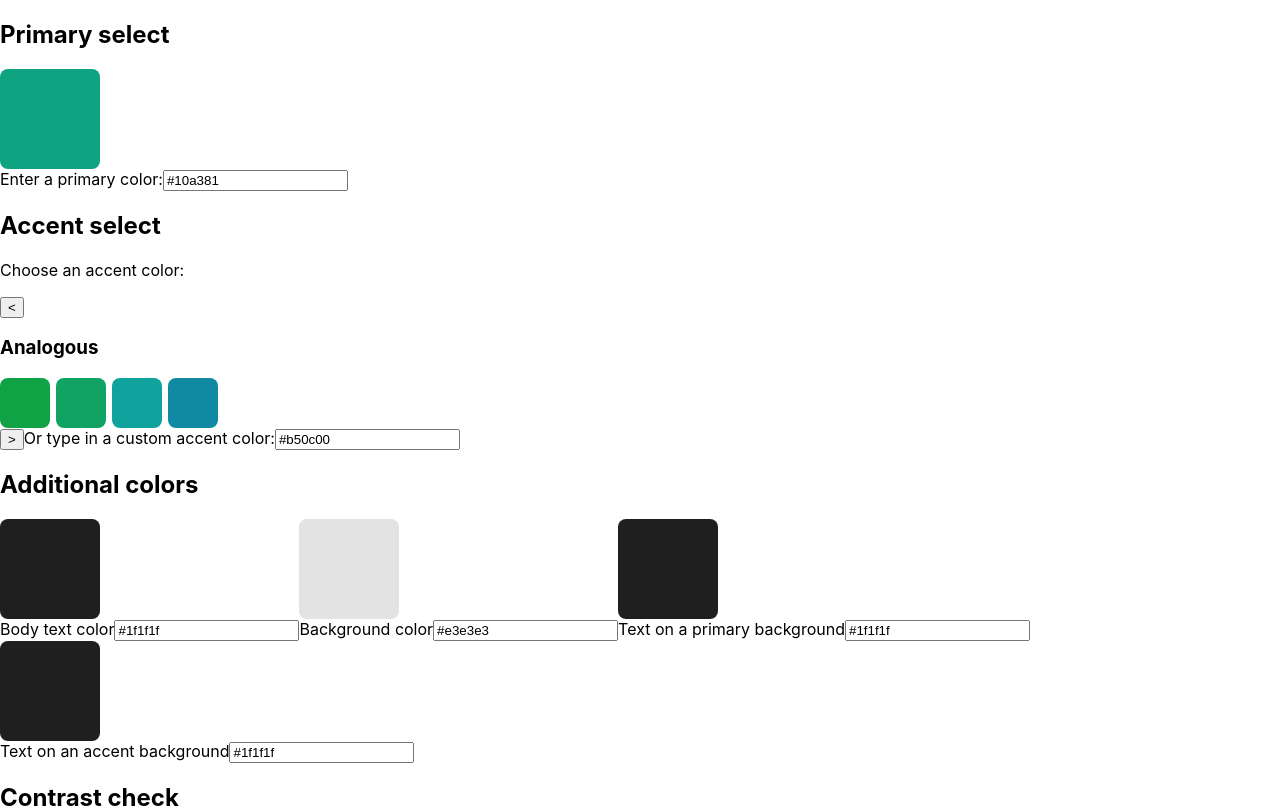
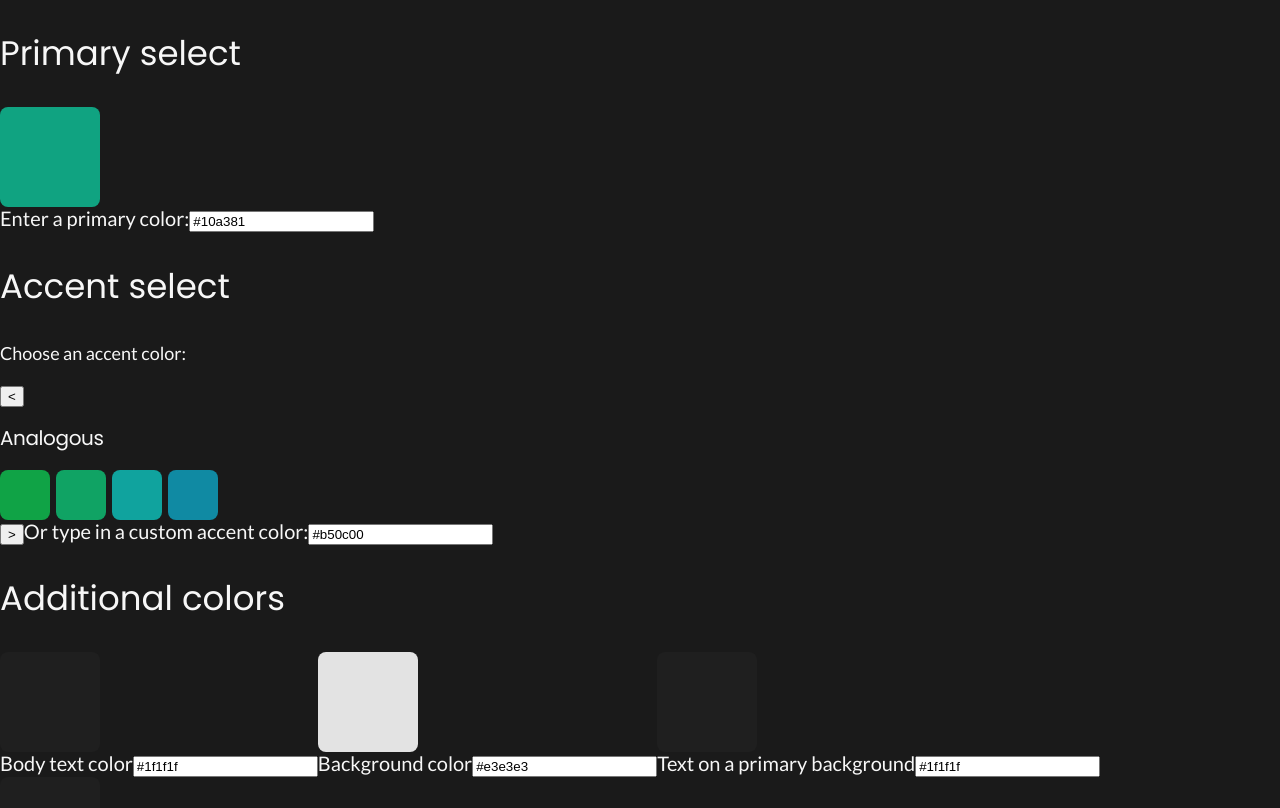
Before and after one commit to cagloria/palette-contrast, a React (Create React App) app: page / in a window 1280 px wide. Shown: the top 808 px of the page. Built offline with nearby package versions, Linux system fonts and the light colour scheme.

Commit message:
Applied typography styling

```diff
--- a/src/components/accent/AccentColorScheme.js
+++ b/src/components/accent/AccentColorScheme.js
@@ -88,7 +88,7 @@ function AccentColorScheme({
 
     return (
         <div>
-            <h3>{schemeName}</h3>
+            <h3 className="accent-color-scheme__header">{schemeName}</h3>
             <SchemeContainer>
                 {colorsArr.map((color) => (
                     <AccentButton
--- a/src/components/accent/AccentSelect.js
+++ b/src/components/accent/AccentSelect.js
@@ -24,7 +24,7 @@ function AccentSelect({ primary, accent, onAccentChange }) {
         }
     }, [schemeIndex, schemes]);
 
-    function incrementScheme() {
+    function nextScheme() {
         const nextIndex = schemeIndex + 1;
 
         if (schemeIndex >= schemes.length) {
@@ -34,7 +34,7 @@ function AccentSelect({ primary, accent, onAccentChange }) {
         }
     }
 
-    function decrementScheme() {
+    function previousScheme() {
         const nextIndex = schemeIndex - 1;
 
         if (nextIndex < 0) {
@@ -60,7 +60,7 @@ function AccentSelect({ primary, accent, onAccentChange }) {
             <p>Choose an accent color:</p>
 
             <button
-                onClick={decrementScheme}
+                onClick={previousScheme}
                 aria-label="See previous color scheme"
             >
                 {"<"}
@@ -74,7 +74,7 @@ function AccentSelect({ primary, accent, onAccentChange }) {
             />
 
             <button
-                onClick={incrementScheme}
+                onClick={nextScheme}
                 aria-label="See next color scheme"
             >
                 {">"}
--- a/src/css/index.css
+++ b/src/css/index.css
@@ -1,20 +1,52 @@
-body {
-  font-family: -apple-system, BlinkMacSystemFont, "Segoe UI", "Roboto",
- "Oxygen", "Ubuntu", "Cantarell", "Fira Sans", "Droid Sans",
- "Helvetica Neue", sans-serif;
-  -webkit-font-smoothing: antialiased;
-  -moz-osx-font-smoothing: grayscale;
-}
-
-code {
-  font-family: source-code-pro, Menlo, Monaco, Consolas, "Courier New",
- monospace;
-}
-
+@import url("https://fonts.googleapis.com/css2?family=Lato&family=Poppins&display=swap");
 body {
   margin: 0;
+  color: #f7f7f7;
+  background-color: #1a1a1a;
 }
 
 button {
   cursor: pointer;
 }
+
+body {
+  font-family: "Lato", sans-serif;
+}
+
+h1,
+h2,
+h3 {
+  font-family: "Poppins", sans-serif;
+  font-weight: normal;
+  font-style: normal;
+}
+
+h1 {
+  font-size: 2.125em;
+}
+
+h2 {
+  font-size: 2.125em;
+  line-height: 51px;
+}
+
+h3 {
+  font-size: 1.75em;
+  line-height: 42px;
+  letter-spacing: -0.02em;
+}
+
+p {
+  font-size: 1.125em;
+  line-height: 27px;
+}
+
+label {
+  font-size: 1.25em;
+  line-height: 23px;
+}
+
+.accent-color-scheme__header {
+  font-size: 1.25em;
+  line-height: 23px;
+}
--- a/src/scss/base/_fonts.scss
+++ /dev/null
@@ -1,12 +0,0 @@
-body {
-    font-family: -apple-system, BlinkMacSystemFont, "Segoe UI", "Roboto",
-        "Oxygen", "Ubuntu", "Cantarell", "Fira Sans", "Droid Sans",
-        "Helvetica Neue", sans-serif;
-    -webkit-font-smoothing: antialiased;
-    -moz-osx-font-smoothing: grayscale;
-}
-
-code {
-    font-family: source-code-pro, Menlo, Monaco, Consolas, "Courier New",
-        monospace;
-}
--- a/src/scss/base/_general.scss
+++ b/src/scss/base/_general.scss
@@ -1,5 +1,7 @@
 body {
     margin: 0;
+    color: #f7f7f7;
+    background-color: #1a1a1a;
 }
 
 button {
--- a/src/scss/base/_global.scss
+++ b/src/scss/base/_global.scss
@@ -1,2 +1,2 @@
-@import "./fonts";
 @import "./general";
+@import "./typography";
--- /dev/null
+++ b/src/scss/base/_typography.scss
@@ -0,0 +1,38 @@
+@import url("https://fonts.googleapis.com/css2?family=Lato&family=Poppins&display=swap");
+
+body {
+    font-family: "Lato", sans-serif;
+}
+
+h1,
+h2,
+h3 {
+    font-family: "Poppins", sans-serif;
+    font-weight: normal;
+    font-style: normal;
+}
+
+h1 {
+    font-size: 2.125em;
+}
+
+h2 {
+    font-size: 2.125em;
+    line-height: 51px;
+}
+
+h3 {
+    font-size: 1.75em;
+    line-height: 42px;
+    letter-spacing: -0.02em;
+}
+
+p {
+    font-size: 1.125em;
+    line-height: 27px;
+}
+
+label {
+    font-size: 1.25em;
+    line-height: 23px;
+}
--- /dev/null
+++ b/src/scss/components/_AccentColorScheme.scss
@@ -0,0 +1,6 @@
+.accent-color-scheme {
+    &__header {
+        font-size: 1.25em;
+        line-height: 23px;
+    }
+}
--- /dev/null
+++ b/src/scss/components/_global.scss
@@ -0,0 +1 @@
+@import "./AccentColorScheme";
--- a/src/scss/index.scss
+++ b/src/scss/index.scss
@@ -1 +1,2 @@
 @import "./base/global";
+@import "./components/global";
```
